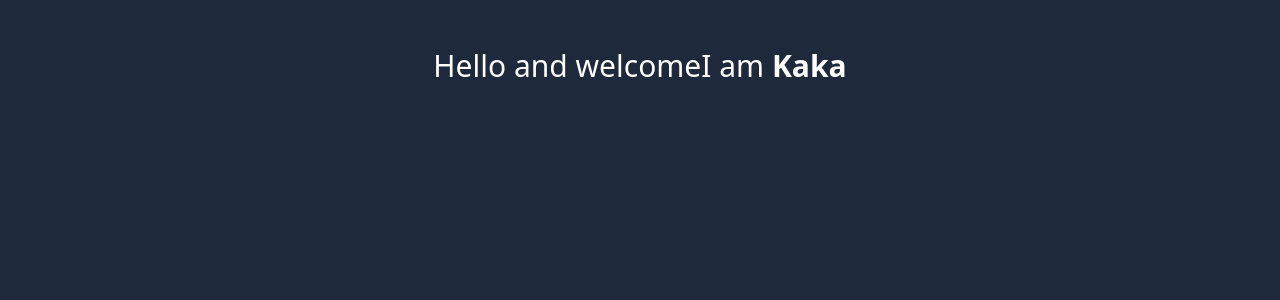
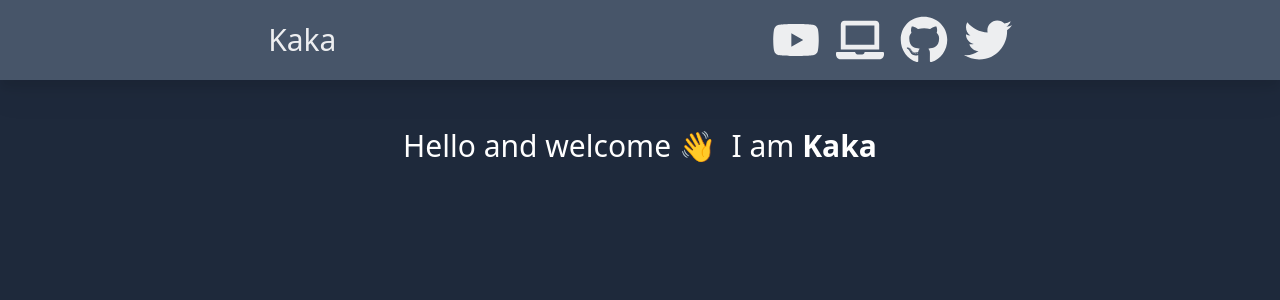
Before and after one commit to GitBulk/nodeone, a Next.js app in the folder client/: page / in a window 1280 px wide. Shown: the top 300 px of the page. Built offline with nearby package versions, Linux system fonts and the light colour scheme.

Commit message:
[r] add Navbar

```diff
--- /dev/null
+++ b/client/app/components/Navbar.js
@@ -0,0 +1,28 @@
+import Link from 'next/link'
+import { FaYoutube, FaTwitter, FaGithub, FaLaptop } from 'react-icons/fa'
+
+export default function Navbar() {
+    return (
+        <nav className='bg-slate-600 p-4 sticky top-0 drop-shadow-xl z-10'>
+            <div className='prose prose-xl mx-auto flex justify-between flex-col sm:flex-row'>
+                <h1 className='text-3xl font-bold text-white grid place-content-center mb-2 md:mb-0'>
+                    <Link href='/' className='text-white/90 no-underline hover:text-white'>Kaka</Link>
+                </h1>
+                <div className='flex flex-row justify-center sm:justify-evenly align-middle gap-4 text-white text-4xl lg:text-5xl'>
+                    <Link className='text-white/90 hover:text-white' href='https://www.youtube.com/@DaveGrayTeachesCode'>
+                        <FaYoutube />
+                    </Link>
+                    <Link className='text-white/90 hover:text-white' href='https://courses.davegray.codes/'>
+                        <FaLaptop />
+                    </Link>
+                    <Link className='text-white/90 hover:text-white' href='https://github.com/gitdagray'>
+                        <FaGithub />
+                    </Link>
+                    <Link className='text-white/90 hover:text-white' href='https://twitter.com/yesdavidgray'>
+                        <FaTwitter />
+                    </Link>
+                </div>
+            </div>
+        </nav>
+    )
+}
--- a/client/app/layout.js
+++ b/client/app/layout.js
@@ -1,5 +1,6 @@
 import './globals.css'
 import { Inter } from 'next/font/google'
+import Navbar from './components/Navbar'
 
 const inter = Inter({ subsets: ['latin'] })
 
@@ -12,6 +13,7 @@
   return (
     <html lang="en" className="dark">
       <body className="dark:bg-slate-800">
+        <Navbar />
         {children}
       </body>
     </html>
--- a/client/app/page.js
+++ b/client/app/page.js
@@ -4,7 +4,7 @@
   return (
     <main className='px-6 mx-auto'>
       <p className='mt-12 mb-12 text-3xl text-center dark:text-white'>
-        Hello and welcome
+        Hello and welcome 👋 &nbsp;
         <span className='whitespace-nowrap'>
           I am <span className='font-bold'>Kaka</span>
         </span>
```
